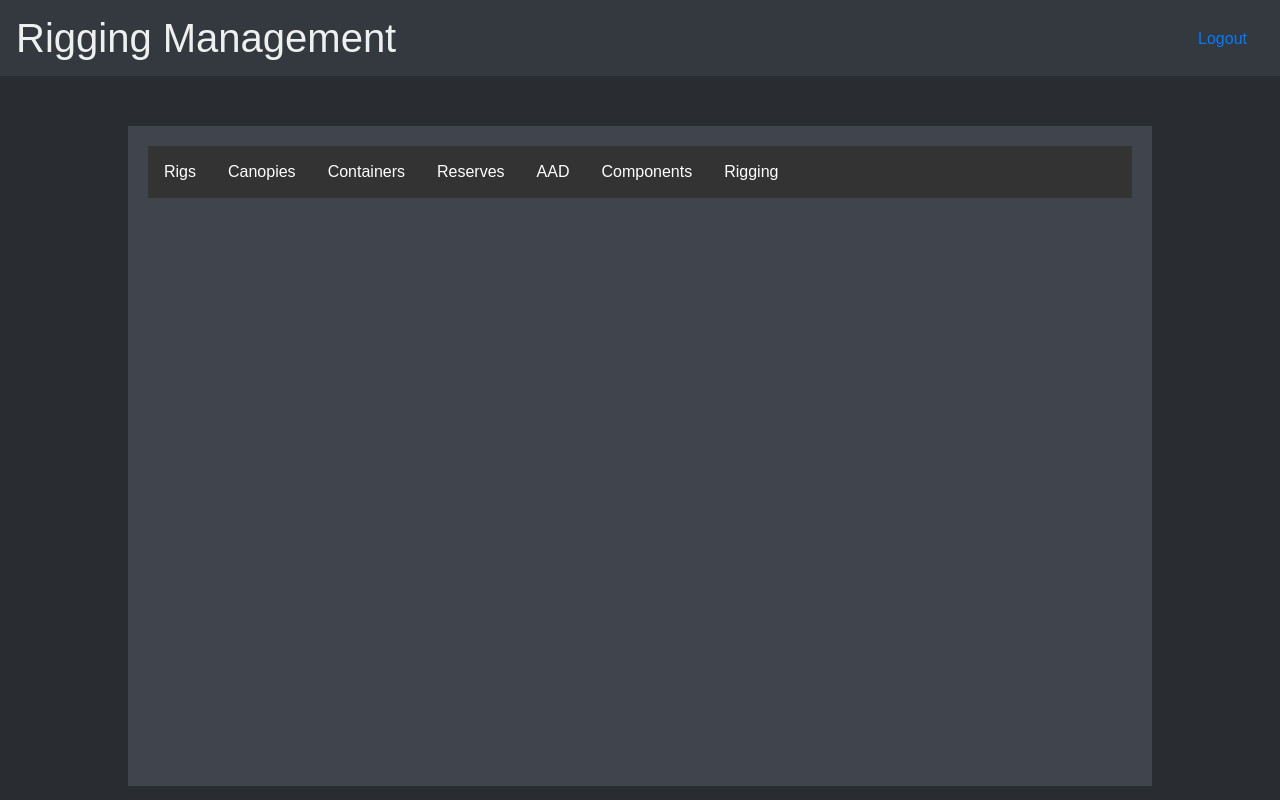
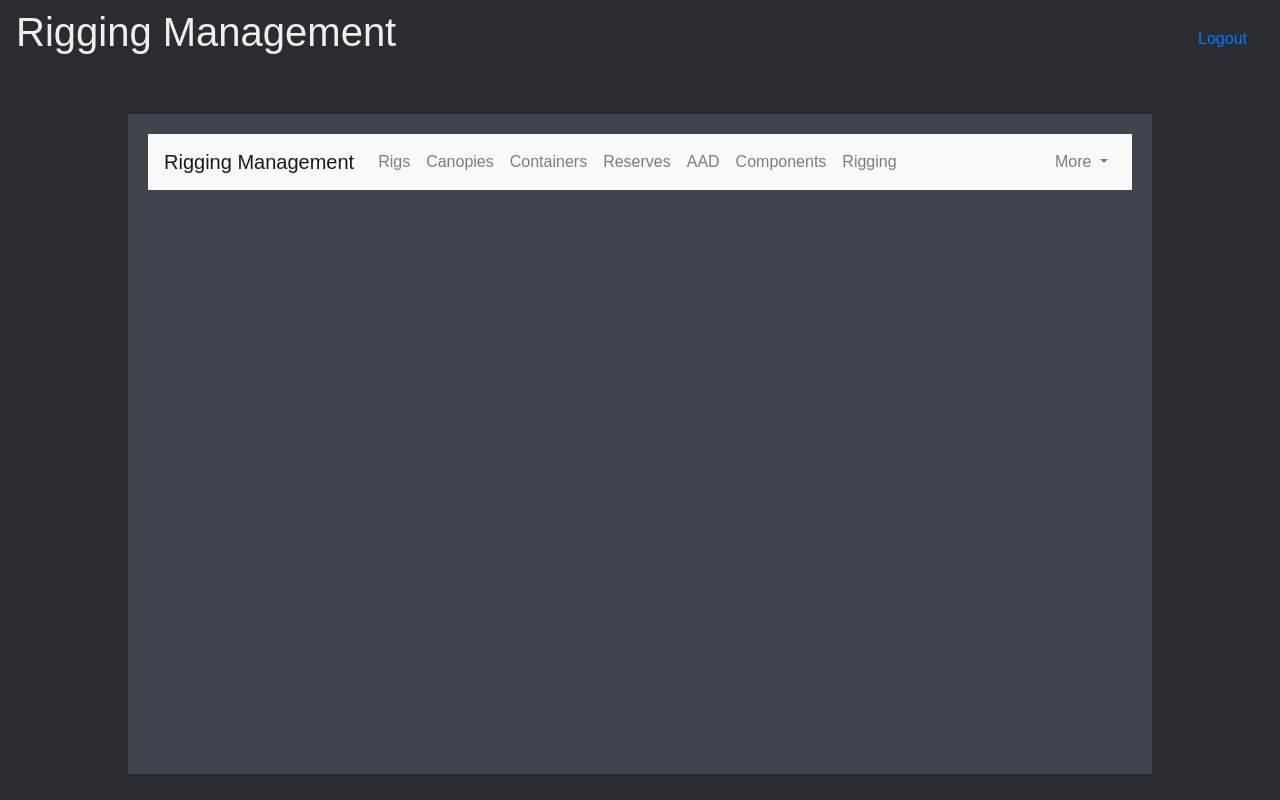
Before and after one commit to naskeytor/rigging_management, a Python web app: template rigging_test/templates/index.html in a window 1280 px wide. Run offline with Jinja, Linux system fonts and the light colour scheme; the template is opened without the code that fills it: most values are stand-ins (such as "Sample title", 1, 10 or a date in 2020); some libraries are stand-ins or nearby versions.

Commit message:
COmponent types en dropdown menu done

```diff
--- a/rigging_test/blueprints/component_types/routes.py
+++ b/rigging_test/blueprints/component_types/routes.py
@@ -6,7 +6,7 @@ from extensions import db
 component_types_bp = Blueprint('component_types', __name__)
 
 @component_types_bp.route('/component_types')
-def view_component_ent_types():
+def view_component_types():
     component_types = ComponentType.query.all()
     return render_template('component_types/view_component_types.html', component_types=component_types)
 
@@ -18,7 +18,7 @@ def add_component_type():
         new_type = ComponentType(component_type=request.form['component_type'])
         db.session.add(new_type)
         db.session.commit()
-        message = "New component type added successfully."
+        return redirect(url_for('component_types.view_component_types'))
     return render_template('component_types/add_component_type.html', message=message)
 
 
@@ -37,4 +37,4 @@ def delete_component_type(id):
     component_type = ComponentType.query.get_or_404(id)
     db.session.delete(component_type)
     db.session.commit()
-    return redirect(url_for('view_component_types'))
+    return redirect(url_for('component_types.view_component_types'))
--- a/rigging_test/static/styles.css
+++ b/rigging_test/static/styles.css
@@ -6,11 +6,13 @@ html, body {
     padding: 0;
 }
 
+/*
 .navbar {
     background-color: #343940;
     overflow: hidden;
     padding: 14px 16px;
 }
+*/
 
 .navbar h1 {
     color: #eeefef;
@@ -19,12 +21,12 @@ html, body {
 }
 
 .container {
-    background-color: #40444d;  /* Un gris más claro que #343940 575c66 */
-    width: 80%;  /* O el ancho que desees */
-    padding: 20px;  /* Espaciado interno */
-    margin: 50px auto 50px;  /* Margen superior e inferior */
-    min-height: calc(100vh - 100px - 40px);  /* 100px = 50px de margen superior + 50px de margen inferior */
-    box-sizing: border-box;  /* Asegura que el padding no afecte el ancho y la altura */
+    background-color: #40444d; /* Un gris más claro que #343940 575c66 */
+    width: 80%; /* O el ancho que desees */
+    padding: 20px; /* Espaciado interno */
+    margin: 50px auto 50px; /* Margen superior e inferior */
+    min-height: calc(100vh - 100px - 40px); /* 100px = 50px de margen superior + 50px de margen inferior */
+    box-sizing: border-box; /* Asegura que el padding no afecte el ancho y la altura */
 }
 
 
@@ -56,7 +58,8 @@ html, body {
 }
 
 /* Estilos compartidos para ambas tablas */
-.full-width-table, .full-width-table-rig, .full-width-table-rigging, .full-width-table-rig-rigging, .full-width-table-component-rigging {
+.full-width-table, .full-width-table-rig, .full-width-table-rigging, .full-width-table-rig-rigging,
+.full-width-table-component-rigging, .full-width-table-types {
     width: 100%; /* La tabla ocupa todo el ancho disponible */
     border-collapse: collapse; /* Elimina el espacio entre las celdas */
     background-color: #343940; /* Color de fondo para las celdas de la tabla */
@@ -67,7 +70,8 @@ html, body {
 .full-width-table-rig th, .full-width-table-rig td,
 .full-width-table-rigging th, .full-width-table-rigging td,
 .full-width-table-component-rigging th, .full-width-table-component-rigging td,
-.full-width-table-rig-rigging th, .full-width-table-rig-rigging td{
+.full-width-table-rig-rigging th, .full-width-table-rig-rigging td,
+.full-width-table-types th, .full-width-table-types td {
     color: white; /* Texto blanco para las celdas */
     padding: 10px; /* Espaciado interno en las celdas */
     border-bottom: 2px solid white; /* Línea divisoria blanca entre filas */
@@ -75,14 +79,15 @@ html, body {
 }
 
 .full-width-table a, .full-width-table-rig a, .full-width-table-rigging a,
-.full-width-table-component-rigging a, .full-width-table-rig-rigging a {
+.full-width-table-component-rigging a, .full-width-table-rig-rigging a,
+.full-width-table-types a {
     color: white; /* Asegura que los enlaces son blancos */
     text-decoration: none; /* Elimina el subrayado de los enlaces */
 }
 
 .full-width-table a:hover, .full-width-table-rig a:hover,
 .full-width-table-rigging a:hover, .full-width-table-component-rigging a:hover,
-.full-width-table-rig-rigging a:hover{
+.full-width-table-rig-rigging a:hover, .full-width-table-types a:hover {
     text-decoration: underline; /* Agrega subrayado al pasar el mouse para mejorar la interactividad */
 }
 
@@ -108,7 +113,9 @@ html, body {
     background-color: #343940;
 }
 
-
+.full-width-table-types tbody tr:hover {
+    background-color: #343940;
+}
 
 
 /* Estilos para las pestañas, como ya los tienes */
@@ -156,7 +163,7 @@ html, body {
     margin: auto;
     display: flex;
     align-items: center;
-    min-height: calc(100vh - 60px);  /* Asegura una altura mínima y resta el margen superior e inferior */
+    min-height: calc(100vh - 60px); /* Asegura una altura mínima y resta el margen superior e inferior */
 }
 
 .logout-link {
@@ -164,3 +171,13 @@ html, body {
     top: 20px; /* Ajusta según sea necesario */
     right: 20px; /* Ajusta según sea necesario */
 }
+
+.dropdown-menu {
+    z-index: 1050; /* Asegúrate de que el z-index sea alto */
+}
+
+/* Opcional: Si el contenedor principal tiene un z-index alto, ajusta el navbar */
+.navbar {
+    position: relative;
+    z-index: 1000; /* Ajusta según sea necesario */
+}
--- a/rigging_test/templates/component_types/add_component_type.html
+++ b/rigging_test/templates/component_types/add_component_type.html
@@ -6,7 +6,7 @@
 </head>
 <body>
     <h1>Add New Component Type</h1>
-    <form action="{{ url_for('add_component_type') }}" method="post">
+    <form action="{{ url_for('component_types.add_component_type') }}" method="post">
         Component Type: <input type="text" name="component_type" required><br>
         <input type="submit" value="Add Component Type">
     </form>
--- a/rigging_test/templates/component_types/edit_component_type.html
+++ b/rigging_test/templates/component_types/edit_component_type.html
@@ -6,10 +6,10 @@
 </head>
 <body>
     <h1>Edit Component Type</h1>
-    <form action="{{ url_for('edit_component_type', id=component_type.id) }}" method="post">
+    <form action="{{ url_for('component_types.edit_component_type', id=component_type.id) }}" method="post">
         Component Type: <input type="text" name="component_type" value="{{ component_type.component_type }}" required><br>
         <input type="submit" value="Update Component Type">
     </form>
-    <a href="{{ url_for('view_component_types') }}">Back to Component Type</a>
+    <a href="{{ url_for('component_types.view_component_types') }}">Back to Component Type</a>
 </body>
 </html>
--- a/rigging_test/templates/index.html
+++ b/rigging_test/templates/index.html
@@ -4,31 +4,52 @@
     <meta charset="UTF-8">
     <meta name="viewport" content="width=device-width, initial-scale=1.0">
     <title>Rigging Management</title>
-    <!-- Bootstrap CSS -->
     <link href="https://stackpath.bootstrapcdn.com/bootstrap/4.5.2/css/bootstrap.min.css" rel="stylesheet">
-    <!-- Estilos personalizados -->
     <link rel="stylesheet" href="{{ url_for('static', filename='styles.css') }}">
 <body>
 <div class="navbar">
     <h1>Rigging Management</h1>
     <div class="logout-link">
-            <a href="{{ url_for('auth.logout') }}" class="btn btn-link">Logout</a>
-        </div>
+        <a href="{{ url_for('auth.logout') }}" class="btn btn-link">Logout</a>
+    </div>
 </div>
 
 <div class="container">
 
-    <div class="tabs">
-        <ul>
-            <li><a href="/rigs">Rigs</a></li>
-            <li><a href="/components/Canopy">Canopies</a></li>
-            <li><a href="/components/Container">Containers</a></li>
-            <li><a href="/components/Reserve">Reserves</a></li>
-            <li><a href="/components/Aad">AAD</a></li>
-            <li><a href="/components">Components</a></li>
-            <li><a href="/rigging">Rigging</a></li>
-        </ul>
-    </div>
+    <nav class="navbar navbar-expand-lg navbar-light bg-light">
+        <a class="navbar-brand" href="#">Rigging Management</a>
+        <button class="navbar-toggler" type="button" data-toggle="collapse" data-target="#navbarNavDropdown"
+                aria-controls="navbarNavDropdown" aria-expanded="false" aria-label="Toggle navigation">
+            <span class="navbar-toggler-icon"></span>
+        </button>
+        <div class="collapse navbar-collapse" id="navbarNavDropdown">
+            <ul class="navbar-nav mr-auto">
+                <li class="nav-item"><a class="nav-link" href="/rigs">Rigs</a></li>
+                <li class="nav-item"><a class="nav-link" href="/components/Canopy">Canopies</a></li>
+                <li class="nav-item"><a class="nav-link" href="/components/Container">Containers</a></li>
+                <li class="nav-item"><a class="nav-link" href="/components/Reserve">Reserves</a></li>
+                <li class="nav-item"><a class="nav-link" href="/components/Aad">AAD</a></li>
+                <li class="nav-item"><a class="nav-link" href="/components">Components</a></li>
+                <li class="nav-item"><a class="nav-link" href="/rigging">Rigging</a></li>
+            </ul>
+            <ul class="navbar-nav ml-auto">
+                <li class="nav-item dropdown">
+                    <a class="nav-link dropdown-toggle" href="#" id="navbarDropdownMenuLink" role="button"
+                       data-toggle="dropdown" aria-haspopup="true" aria-expanded="false">
+                        More
+                    </a>
+                    <div class="dropdown-menu dropdown-menu-right" aria-labelledby="navbarDropdownMenuLink">
+                        <a class="dropdown-item" href="/component_types">Action</a>
+                        <a class="dropdown-item" href="#">Another action</a>
+                        <a class="dropdown-item" href="#">Something else here</a>
+                        <div class="dropdown-divider"></div>
+                        <a class="dropdown-item" href="#">Separated link</a>
+                    </div>
+                </li>
+            </ul>
+        </div>
+    </nav>
+
     <div class="action-bar">
         <div class="action-bar-right">
             {% if request.path == "/rigs" %}
@@ -265,5 +286,8 @@
 <!-- Bootstrap JS -->
 <script src="https://stackpath.bootstrapcdn.com/bootstrap/4.5.2/js/bootstrap.min.js"></script>
 
+<script src="https://cdn.jsdelivr.net/npm/@popperjs/core@2.5.4/dist/umd/popper.min.js"></script>
+
+
 </body>
 </html>
```
Also changed, not shown: rigging_test/templates/component_types/view_component_types.html (+56 -21 lines).
